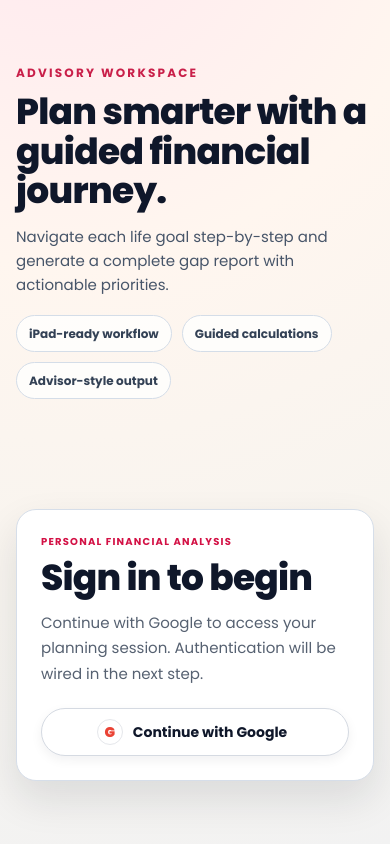
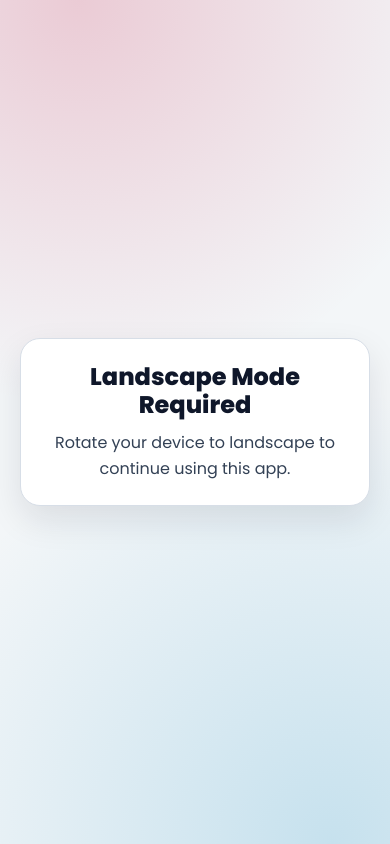
Before and after one commit to anujalamahewa/personal-finance-analysis-app, a Next.js app: page / in a window 390 px wide. Built offline with nearby package versions, Linux system fonts and the light colour scheme.

Commit message:
orientation lock

```diff
--- a/src/app/globals.css
+++ b/src/app/globals.css
@@ -40,6 +40,59 @@ body {
   line-height: 1.6;
   -webkit-font-smoothing: antialiased;
   -moz-osx-font-smoothing: grayscale;
+}
+
+.app-landscape-root {
+  min-height: 100dvh;
+}
+
+.portrait-lock-screen {
+  display: none;
+}
+
+@media (orientation: portrait) {
+  body {
+    overflow: hidden;
+  }
+
+  .app-landscape-root {
+    display: none;
+  }
+
+  .portrait-lock-screen {
+    position: fixed;
+    inset: 0;
+    z-index: 9999;
+    display: grid;
+    place-items: center;
+    padding: 20px;
+    background:
+      radial-gradient(circle at 20% 0%, rgba(201, 31, 73, 0.2), rgba(201, 31, 73, 0) 45%),
+      radial-gradient(circle at 85% 100%, rgba(18, 141, 196, 0.2), rgba(18, 141, 196, 0) 50%),
+      #f3f6f8;
+  }
+
+  .portrait-lock-card {
+    width: min(460px, 100%);
+    border: 1px solid #d7dee7;
+    border-radius: 20px;
+    padding: 24px;
+    background: #ffffff;
+    box-shadow: 0 14px 34px rgba(17, 24, 39, 0.1);
+    text-align: center;
+  }
+
+  .portrait-lock-card h2 {
+    margin-bottom: 10px;
+    font-size: clamp(24px, 5.2vw, 30px) !important;
+    line-height: 1.2 !important;
+    font-weight: 800 !important;
+  }
+
+  .portrait-lock-card p {
+    font-size: 16px;
+    color: #334155;
+  }
 }
 
 :where(h1, h2, h3) {
--- a/src/app/layout.tsx
+++ b/src/app/layout.tsx
@@ -1,5 +1,6 @@
 import type { Metadata } from 'next';
 import { poppins } from '../lib/fonts';
+import OrientationLock from './orientation-lock';
 import './globals.css';
 
 export const metadata: Metadata = {
@@ -18,7 +19,16 @@ export default function RootLayout({
 }>) {
   return (
     <html lang="en" className={poppins.variable}>
-      <body>{children}</body>
+      <body>
+        <OrientationLock />
+        <div className="app-landscape-root">{children}</div>
+        <div className="portrait-lock-screen" role="alert" aria-live="assertive">
+          <div className="portrait-lock-card">
+            <h2>Landscape Mode Required</h2>
+            <p>Rotate your device to landscape to continue using this app.</p>
+          </div>
+        </div>
+      </body>
     </html>
   );
 }
--- /dev/null
+++ b/src/app/orientation-lock.tsx
@@ -0,0 +1,37 @@
+'use client';
+
+import { useEffect } from 'react';
+
+type ScreenOrientationLock =
+  | 'any'
+  | 'natural'
+  | 'landscape'
+  | 'portrait'
+  | 'portrait-primary'
+  | 'portrait-secondary'
+  | 'landscape-primary'
+  | 'landscape-secondary';
+
+export default function OrientationLock() {
+  useEffect(() => {
+    const tryLockLandscape = async () => {
+      const orientationApi = screen.orientation as ScreenOrientation & {
+        lock?: (orientation: ScreenOrientationLock) => Promise<void>;
+      };
+
+      if (typeof orientationApi?.lock !== 'function') {
+        return;
+      }
+
+      try {
+        await orientationApi.lock('landscape');
+      } catch {
+        // Most browsers require fullscreen or block locking; CSS fallback handles portrait blocking.
+      }
+    };
+
+    void tryLockLandscape();
+  }, []);
+
+  return null;
+}
```
